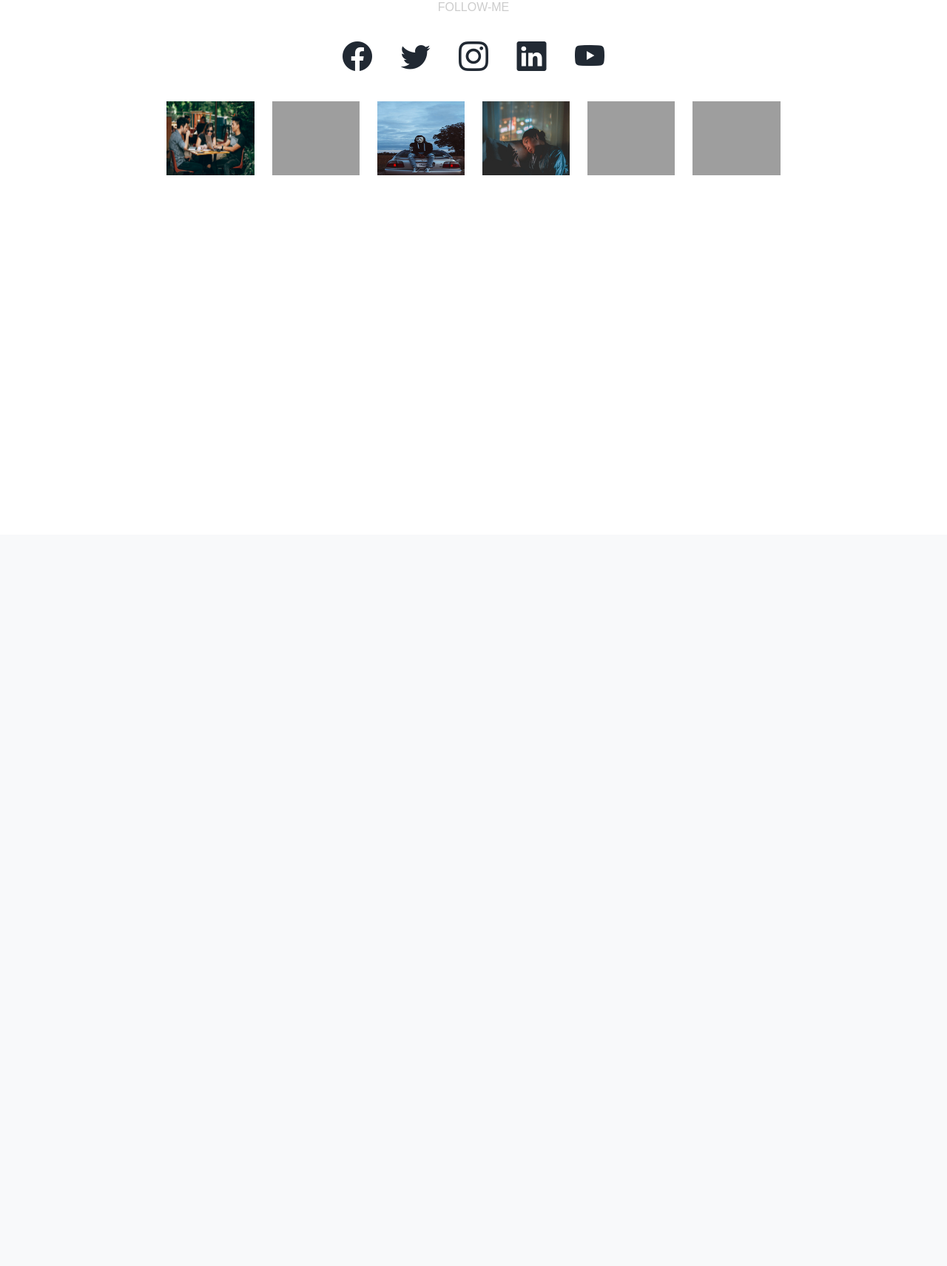
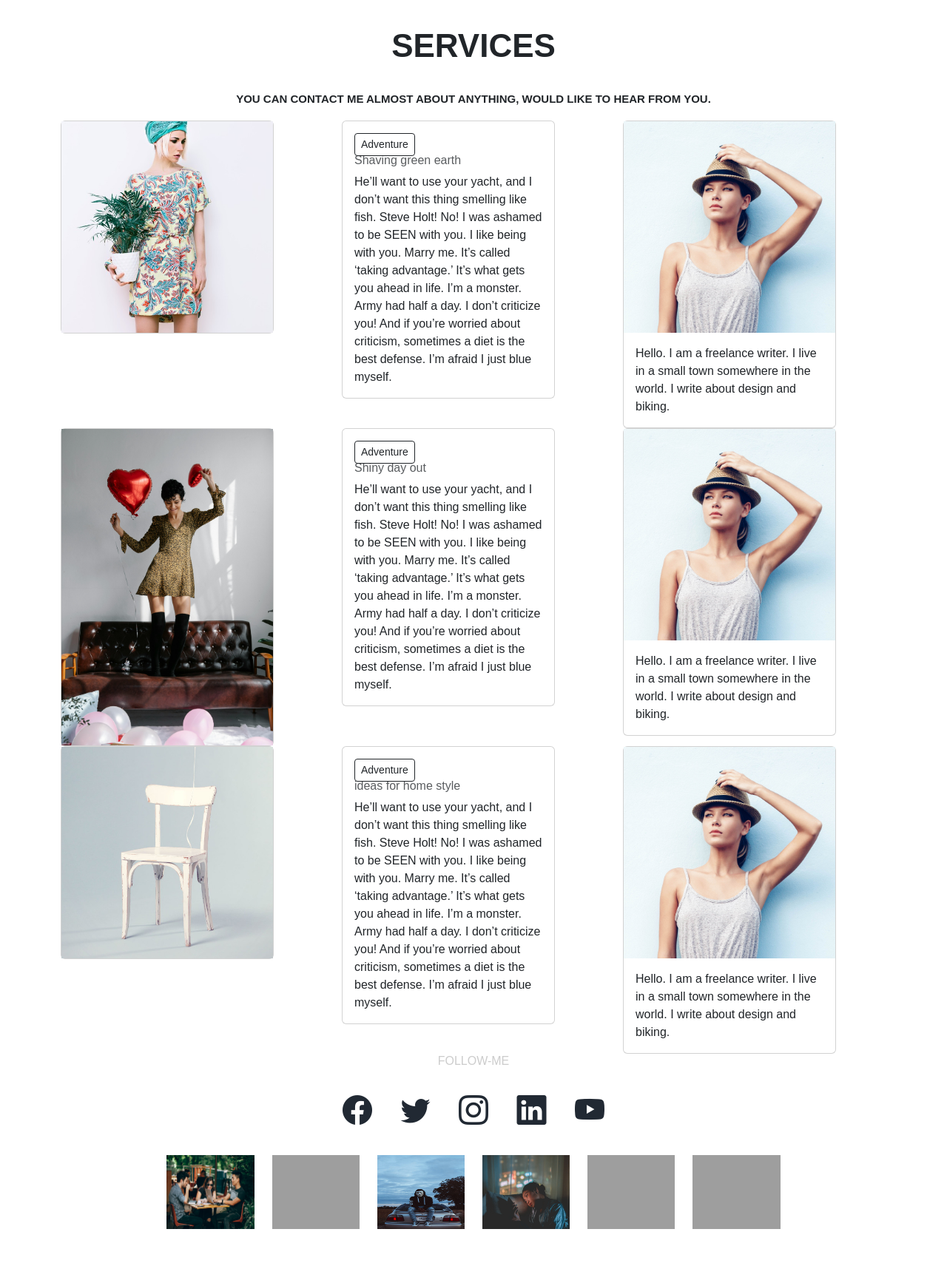
Before and after one commit to manihp84/fish, a Django app: page /service/ in a window 1280 px wide. Shown: the part 77-1789 px from the top of the page at 74% size. Before the commit the page ends 314 px from the top, so only its background shows below. Run offline with Django 5.2, Linux system fonts and the light colour scheme; grey boxes are pictures that could not be loaded.

Commit message:
add singup

```diff
--- a/waterapp/templates/waterapp/index.html
+++ b/waterapp/templates/waterapp/index.html
@@ -48,7 +48,7 @@
                 <a class="nav-link" aria-disabled="true"href="{%url 'login'%}" onclick="change_path('/login')">login</a>
               </li>
               <li class="nav-item">
-                <a class="nav-link" aria-disabled="true"href="{%url 'signup'%}" onclick="change_path('/signup')">signup</a>
+                <a class="nav-link" aria-disabled="true"href="{%url 'signup_view'%}" onclick="change_path('/signup')">signup</a>
               </li>
             </ul>
           </div>
--- a/waterapp/templates/waterapp/service.html
+++ b/waterapp/templates/waterapp/service.html
@@ -8,6 +8,88 @@
 {% block content %}
 <link href="{% static 'style.css' %}" rel="stylesheet">
 
+<section>
+    <div class="container">
+        <div class="row justify-content-center">
+            <div>
+                <h2 class="cont-title-1">Services</h2>
+                <h5 class="cont-title">You can contact me almost about anything, would like to hear from you.</h5>
+            </div>
+           <div class="col-md-4">
+            <div class="card" style="width: 18rem;">
+                <img src="{%static 'images/img-11.jpg'%}">
+              </div>
+           </div>
+           <div class="col-md-4">
+            <div class="card" style="width: 18rem;">
+                <div class="card-body">
+                    <button type="button" class="btn btn-outline-dark btn-sm">Adventure</button>
+                  <h6 class="card-subtitle mb-2 text-body-secondary">Shaving green earth</h6>
+                  <p class="card-text">He’ll want to use your yacht, and I don’t want this thing smelling like fish. Steve Holt! No! I was ashamed to be SEEN with you. I like being with you. Marry me. It’s called ‘taking advantage.’ It’s what gets you ahead in life. I’m a monster. Army had half a day. I don’t criticize you! And if you’re worried about criticism, sometimes a diet is the best defense. I’m afraid I just blue myself. </p>
 
+                </div>
+              </div>
+           </div>
+           <div class="col-md-4">
+            <div class="card" style="width: 18rem;">
+                <img src="{%static 'images/img-12.jpg'%}">
+                <div class="card-body">
+                  <p class="card-text">Hello. I am a freelance writer. I live in a small town somewhere in the world. I write about design and biking.</p>
+                </div>
+              </div>
+
+           </div>
+           <div class="col-md-4">
+            <div class="card" style="width: 18rem;">
+                <img src="{%static 'images/img-13.jpg'%}">
+              </div>
+           </div>
+           <div class="col-md-4">
+            <div class="card" style="width: 18rem;">
+                <div class="card-body">
+                    <button type="button" class="btn btn-outline-dark btn-sm">Adventure</button>
+                  <h6 class="card-subtitle mb-2 text-body-secondary">Shiny day out</h6>
+                  <p class="card-text">He’ll want to use your yacht, and I don’t want this thing smelling like fish. Steve Holt! No! I was ashamed to be SEEN with you. I like being with you. Marry me. It’s called ‘taking advantage.’ It’s what gets you ahead in life. I’m a monster. Army had half a day. I don’t criticize you! And if you’re worried about criticism, sometimes a diet is the best defense. I’m afraid I just blue myself. </p>
+
+                </div>
+              </div>
+           </div>
+           <div class="col-md-4">
+            <div class="card" style="width: 18rem;">
+                <img src="{%static 'images/img-12.jpg'%}">
+                <div class="card-body">
+                  <p class="card-text">Hello. I am a freelance writer. I live in a small town somewhere in the world. I write about design and biking.</p>
+                </div>
+              </div>
+
+           </div>
+           <div class="col-md-4">
+            <div class="card" style="width: 18rem;">
+                <img src="{%static 'images/img-14.jpg'%}">
+              </div>
+           </div>
+           <div class="col-md-4">
+            <div class="card" style="width: 18rem;">
+                <div class="card-body">
+                    <button type="button" class="btn btn-outline-dark btn-sm">Adventure</button>
+                  <h6 class="card-subtitle mb-2 text-body-secondary">ideas for home style</h6>
+                  <p class="card-text">He’ll want to use your yacht, and I don’t want this thing smelling like fish. Steve Holt! No! I was ashamed to be SEEN with you. I like being with you. Marry me. It’s called ‘taking advantage.’ It’s what gets you ahead in life. I’m a monster. Army had half a day. I don’t criticize you! And if you’re worried about criticism, sometimes a diet is the best defense. I’m afraid I just blue myself.  </p>
+
+                </div>
+              </div>
+           </div>
+           <div class="col-md-4">
+            <div class="card" style="width: 18rem;">
+                <img src="{%static 'images/img-12.jpg'%}">
+                <div class="card-body">
+                  <p class="card-text">Hello. I am a freelance writer. I live in a small town somewhere in the world. I write about design and biking.</p>
+                </div>
+              </div>
+
+           </div>
+
+        </div>
+    </div>
+</section>
 
 {% endblock %}
--- a/waterapp/urls.py
+++ b/waterapp/urls.py
@@ -7,7 +7,7 @@ urlpatterns = [
     path('contact/', views.contact,name='contact'),
     path('submit/', views.emp1, name='my_form'),
     path('login/', views.login,name='login'),
-    path('signup/', views.signup,name='signup'),
+    path('signup_view/', views.signup_view ,name='signup_view'),
     path('service/', views.service,name='service'),
     path('create/', views.pinki,name='create'),
     path('read/', views.read,name='read'),
--- a/waterapp/views.py
+++ b/waterapp/views.py
@@ -1,7 +1,9 @@
 from django.shortcuts import render, get_object_or_404, redirect
 from django.http import HttpResponse
+from django.contrib.auth import authenticate, login
 from .models import emp
 from.forms import empForm
+from .forms import signupmodel
 # Create your views here.
 def index(request):
     return render(request,'waterapp/index.html')
@@ -22,8 +24,24 @@ def contact(request):
     # return render(request,'waterapp/contact.html')
 def login(request):
     return render(request,'waterapp/login.html')
-def signup(request):
-    return render(request,'waterapp/signup.html')
+
+
+def signup_view(request):
+    if request.method == 'POST':
+        form = signupmodel(request.POST)
+        if form.is_valid():
+            username = form.cleaned_data['username']
+            password = form.cleaned_data['password']
+            confirm_password = form.cleaned_data['confirm_password']
+            if password==confirm_password:
+                form.save()
+                return HttpResponse('success')  # Define a success URL or view
+            else:
+                return HttpResponse('password not match')
+    else:
+        form = signupmodel()
+    return render(request, 'waterapp/signup.html', {'form': form})
+
 def service(request):
     return render(request,'waterapp/service.html')
 def change_path(request, new_path):
```
Also changed, not shown: waterapp/forms.py (+6 -1 lines), waterapp/models.py (+12 -2 lines), waterapp/templates/waterapp/signup.html (+6 -25 lines), waterapp/templates/waterapp/signup2.html (added, +34 -0 lines), waterapp/migrations/0003_signup.py (added), waterapp/static/images/img-11.jpg (added), waterapp/static/images/img-12.jpg (added), waterapp/static/images/img-13.jpg (added), waterapp/static/images/img-14.jpg (added).
